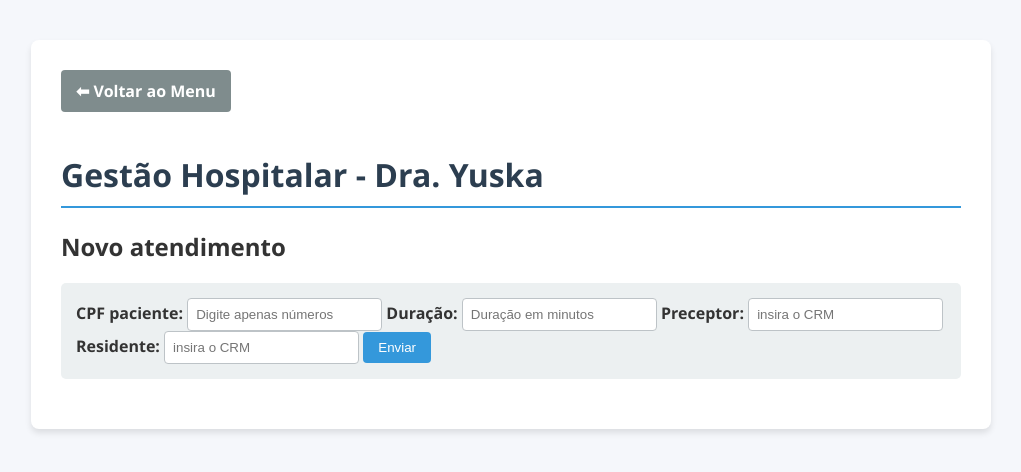
After one commit to euvictoroliveira/Projeto-banco-de-dados-Parte-I, a Flask app: page /novo_atendimento in a window 1280 px wide. The commit adds this page. Shown: the top 472 px of the page, without its empty margins (129-1150 px from the left). Run offline with Flask 3, Linux system fonts and the light colour scheme.

Commit message:
[etapa 1] adição da inserção de novos atendimentos

```diff
--- a/app.py
+++ b/app.py
@@ -3,7 +3,7 @@
 #
 
 from flask import Flask, render_template
-from routes.atendimento import listar_atendimentos_bp
+from routes.atendimento import listar_atendimentos_bp, novo_atendimento_bp
 
 app = Flask(__name__)
 
@@ -11,6 +11,7 @@ app = Flask(__name__)
 # Blueprints para outras rotas
 #
 app.register_blueprint(listar_atendimentos_bp)
+app.register_blueprint(novo_atendimento_bp)
 
 @app.route('/')
 def index():
--- a/routes/atendimento.py
+++ b/routes/atendimento.py
@@ -4,10 +4,14 @@
 
 from flask import Blueprint, render_template, request
 import database
+import time
 
 listar_atendimentos_bp = Blueprint("listar_atendimentos", __name__)
+novo_atendimento_bp = Blueprint("novo_atendimento", __name__)
 
-@listar_atendimentos_bp.route('/listar_atendimentos', methods=['GET', 'POST'])
+
+
+@listar_atendimentos_bp.route('/listar_atendimentos', methods=['GET'])
 def listar_atendimento():
     if request.method == 'GET':
         paciente_cpf = request.args.get('cpf')
@@ -32,3 +36,67 @@ def listar_atendimento():
             cursor.close()
 
         return render_template("listar_atendimento.html", lista_atendimentos=atendimentos)
+
+
+
+@novo_atendimento_bp.route('/novo_atendimento', methods=['GET','POST'])
+def novo_atendimento():
+
+    if request.method == 'GET':
+        return render_template("novo_atendimento.html")
+
+    else:
+        paciente_cpf = request.form.get('cpf')
+        preceptor_crm = request.form.get('preceptor')
+        residente_crm = request.form.get('residente')
+        duracao = request.form.get('duracao')
+        data_hora = time.strftime('%Y-%m-%d %H:%M:%S')
+
+        if paciente_cpf and preceptor_crm and residente_crm and duracao:
+            cursor = database.conexao.cursor()
+
+            try:
+
+                cursor.execute("SELECT id_pessoa FROM PESSOA WHERE cpf = %s", (paciente_cpf,))
+                resultado_paciente = cursor.fetchone()
+
+                cursor.execute("SELECT id_pessoa FROM PROFISSIONAL WHERE crm = %s", (preceptor_crm,))
+                resultado_preceptor = cursor.fetchone()
+
+                cursor.execute("SELECT id_pessoa FROM PROFISSIONAL WHERE crm = %s", (residente_crm,))
+                resultado_residente = cursor.fetchone()
+
+                if not resultado_paciente:
+                    mensagem_erro = "Erro: Paciente não encontrado."
+                elif not resultado_preceptor:
+                    mensagem_erro = "Erro: Preceptor não encontrado."
+                elif not resultado_residente:
+                    mensagem_erro = "Erro: Residente não encontrado."
+
+                else:
+
+                    id_pac = resultado_paciente[0]
+                    id_prec = resultado_preceptor[0]
+                    id_res = resultado_residente[0]
+
+                    consulta_insert = """
+                        INSERT INTO ATENDIMENTO
+                        (data_hora, duracao_minutos, id_paciente, id_residente, id_preceptor)
+                        VALUES (%s, %s, %s, %s, %s);
+                    """
+                    cursor.execute(consulta_insert, (data_hora, duracao, id_pac, id_res, id_prec))
+                    database.conexao.commit()
+
+                    mensagem_erro = "Atendimento registrado com sucesso!"
+
+            except Exception as e:
+                database.conexao.rollback()
+                mensagem_erro = f"Erro no banco: {e}"
+
+            finally:
+                cursor.close()
+
+        else:
+            mensagem_erro = "Preencha todos os campos."
+
+        return render_template("novo_atendimento.html", feedback=mensagem_erro)
--- a/templates/index.html
+++ b/templates/index.html
@@ -94,7 +94,7 @@
             Listar procedimentos
         </a>
 
-        <a href="/" class="card-botao">
+        <a href="/novo_atendimento" class="card-botao">
             <span class="icone">➕</span>
             Inserir Novo Atendimento
         </a>
--- /dev/null
+++ b/templates/novo_atendimento.html
@@ -0,0 +1,104 @@
+<!DOCTYPE html>
+<html lang="pt-BR">
+<head>
+    <meta charset="UTF-8">
+    <meta bane-"viewport" content = "width=device-witdh, initial-scale=1.0">
+    <title>Hospital Dra. Yuska - atendimentos</title>
+    <style>
+        body { font-family: 'Segoe UI', Arial, sans-serif;
+         margin: 40px;
+         background-color: #f5f7fb;
+         color: #333;
+        }
+        .container { max-width: 900px;
+            margin: 0 auto;
+            background: white;
+            padding: 30px;
+            border-radius: 8px;
+            box-shadow: 0 4px 6px rgba(0,0,0,0.1);
+        }
+        h1 {color: #2c3e50;
+            border-bottom: 2px solid#3498db;
+            padding-bottom: 10px;
+        }
+        table {border-collapse: collapse;
+            width: 100%;
+            margin-top: 20px;
+            background: #fff;
+        }
+        th, td {border: 1px solid #e0e0e0;
+            padding: 12px;
+            text-align: left;
+        }
+        th {background-color: #34495e;
+            color: white;
+        }
+        tr:nth-child(even) {background-color: #f9f9f9;}
+        .btn-voltar {
+            display: inline-block;
+            margin-bottom: 20px;
+            padding: 10px 15px;
+            background-color: #7f8c8d;
+            color: white;
+            text-decoration: none;
+            border-radius: 4px;
+            font-weight: bold;
+        }
+        .btn-voltar:hover { background-color: #95a5a6;}
+    </style>
+</head>
+<body>
+
+<div class="container">
+    <a href="/" class="btn-voltar">⬅ Voltar ao Menu</a>
+
+    <h1>Gestão Hospitalar - Dra. Yuska</h1>
+    <h2>Novo atendimento</h2>
+
+    {% if feedback %}
+        {% if 'Erro' in feedback %}
+            <div class="alerta alerta-erro">
+                ⚠ {{ feedback }}
+            </div>
+        {% else %}
+            <div class="alerta alerta-sucesso">
+                ✔ {{ feedback }}
+            </div>
+        {% endif %}
+    {% endif %}
+
+    <div style="background: #ecf0f1; padding: 15px; border-radius: 5px; margin-bottom: 20px;">
+
+        <form action="/novo_atendimento" method="POST">
+
+            <label for="cpf" style="font-weight: bold;">CPF paciente:</label>
+
+            <input type="text" id="cpf" name="cpf" placeholder="Digite apenas números"
+                   value="{{ cpf_buscado if cpf_buscado else '' }}"
+                   style="padding: 8px; border: 1px solid #bdc3c7; border-radius: 4px;">
+
+
+            <label for="duracao" style="font-weight: bold;">Duração:</label>
+
+            <input type="text" id="duracao" name="duracao" placeholder="Duração em minutos"
+                   style="padding: 8px; border: 1px solid #bdc3c7; border-radius: 4px;">
+
+
+
+            <label for="preceptor" style="font-weight: bold;">Preceptor:</label>
+
+            <input type="text" id="preceptor" name="preceptor" placeholder="insira o CRM"
+                   style="padding: 8px; border: 1px solid #bdc3c7; border-radius: 4px;">
+
+
+
+            <label for="residente" style="font-weight: bold;">Residente:</label>
+
+            <input type="text" id="residente" name="residente" placeholder="insira o CRM"
+                   style="padding: 8px; border: 1px solid #bdc3c7; border-radius: 4px;">
+
+
+            <button type="submit" style="padding: 8px 15px; background: #3498db; color: white; border: none; border-radius: 4px; cursor: pointer;">Enviar</button>
+
+        </form>
+    </div>
```
